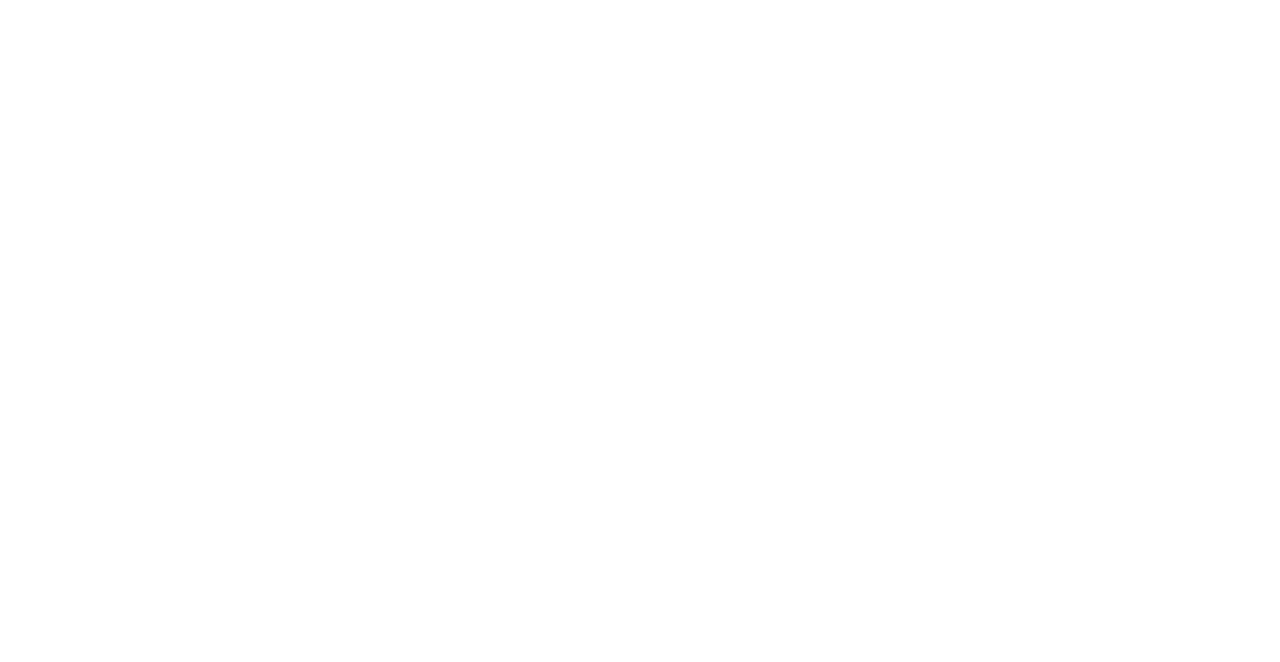
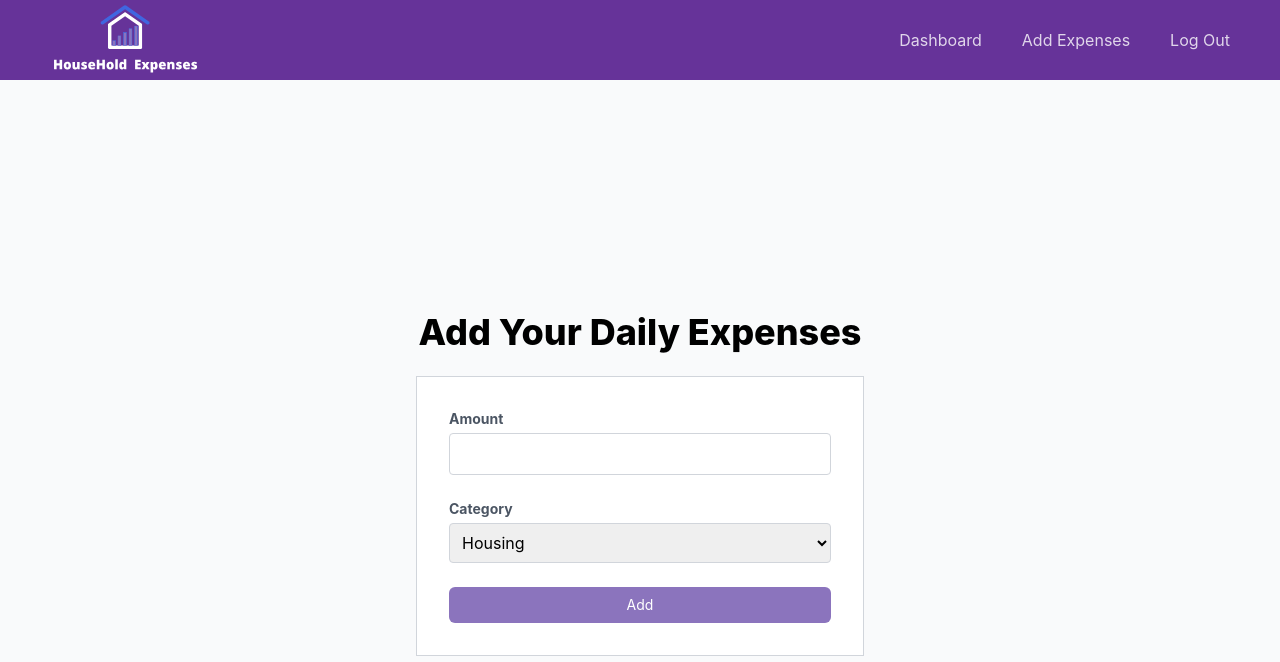
Before and after one commit to Zhou-Ziheng/HouseholdExpensesUI, a React (Create React App) app: page /addexpenses in a window 1280 px wide. Before the commit this address had no page. Shown: the top 662 px of the page. Built offline with nearby package versions, Linux system fonts and the light colour scheme.

Commit message:
addexpenses page + Navbardashboard updated

```diff
--- a/src/App.js
+++ b/src/App.js
@@ -4,18 +4,19 @@
 import Signup from "./components/Signup/Signup";
 import Home from "./components/Home/Home";
 import Signin from "./components/Signin/Signin";
+import AddExpenses from "./pages/AddExpenses";
 
 function App() {
   return (
     <div className="App">
       <Router>
         <Routes>
-          {/* <Route exact path="/" element={<Household />} /> */}
           <Route exact path="/" element={<Home />} />
           <Route path="/signup" element={<Signup />} />
-          <Route path="/Home" element={<Home />} />
+          <Route path="/home" element={<Home />} />
           <Route path="/signin" element={<Signin />} />
           <Route path="/household" element={<Household />} />
+          <Route path="/addexpenses" element={<AddExpenses />} />
         </Routes>
       </Router>
     </div>
--- /dev/null
+++ b/src/pages/AddExpenses.jsx
@@ -0,0 +1,34 @@
+import React from 'react'
+import NavbarDashboard from './NavbarDashboard'
+
+export default function AddExpenses() {
+    return (
+        <>
+            <NavbarDashboard />
+            <div className='h-[800px] bg-gray-50 flex flex-col justify-center'>
+                <div className='max-w-md w-full mx-auto'>
+                    <div className='text-center font-extrabold text-4xl py-2'> Add Your Daily Expenses </div>
+                </div>
+                <div className='max-w-md w-full mx-auto mt-4 bg-white p-8 border border-gray-300'>
+                    <form action="" className='space-y-6'>
+                        <div>
+                            <label htmlFor="" className='text-sm text-left font-bold text-gray-600 block'>Amount</label>
+                            <input type="number" className='w-full p-2 border border-gray-300 rounded mt-1'></input>
+                        </div>
+                        <div>
+                            <label htmlFor='' className='text-sm text-left font-bold text-gray-600 block'>Category</label>
+                            <select className='w-full p-2 border border-gray-300 rounded mt-1 '>
+                                <option value="Housing">Housing</option>
+                                <option value="Education">Education</option>
+                                <option value="Groceries">Groceries</option>
+                            </select>
+                        </div>
+                        <div>
+                            <button className='w-full py-2 px-4 bg-[#8b74bd] hover:bg-[#7953ab] rounded-md text-white text-sm'>Add</button>
+                        </div>
+                    </form>
+                </div>
+            </div>
+        </>
+    )
+}
--- a/src/pages/Dashboard.jsx
+++ /dev/null
@@ -1 +0,0 @@
-import React from 'react';
--- a/src/pages/NavbarDashboard.jsx
+++ b/src/pages/NavbarDashboard.jsx
@@ -8,12 +8,9 @@
         <img src={logo} alt="logo" height="300" width="180"/>
       </a>
       <div className="nav-items">
-          <a href="/Dashboard">
-              Dashboard
-          </a>
-          <a href="#">
-              Log Out
-          </a>
+          <a href="/Dashboard">Dashboard</a>
+          <a href="/AddExpenses">Add Expenses</a>
+          <a href="#">Log Out</a>
       </div>
     </div>
   );
```
